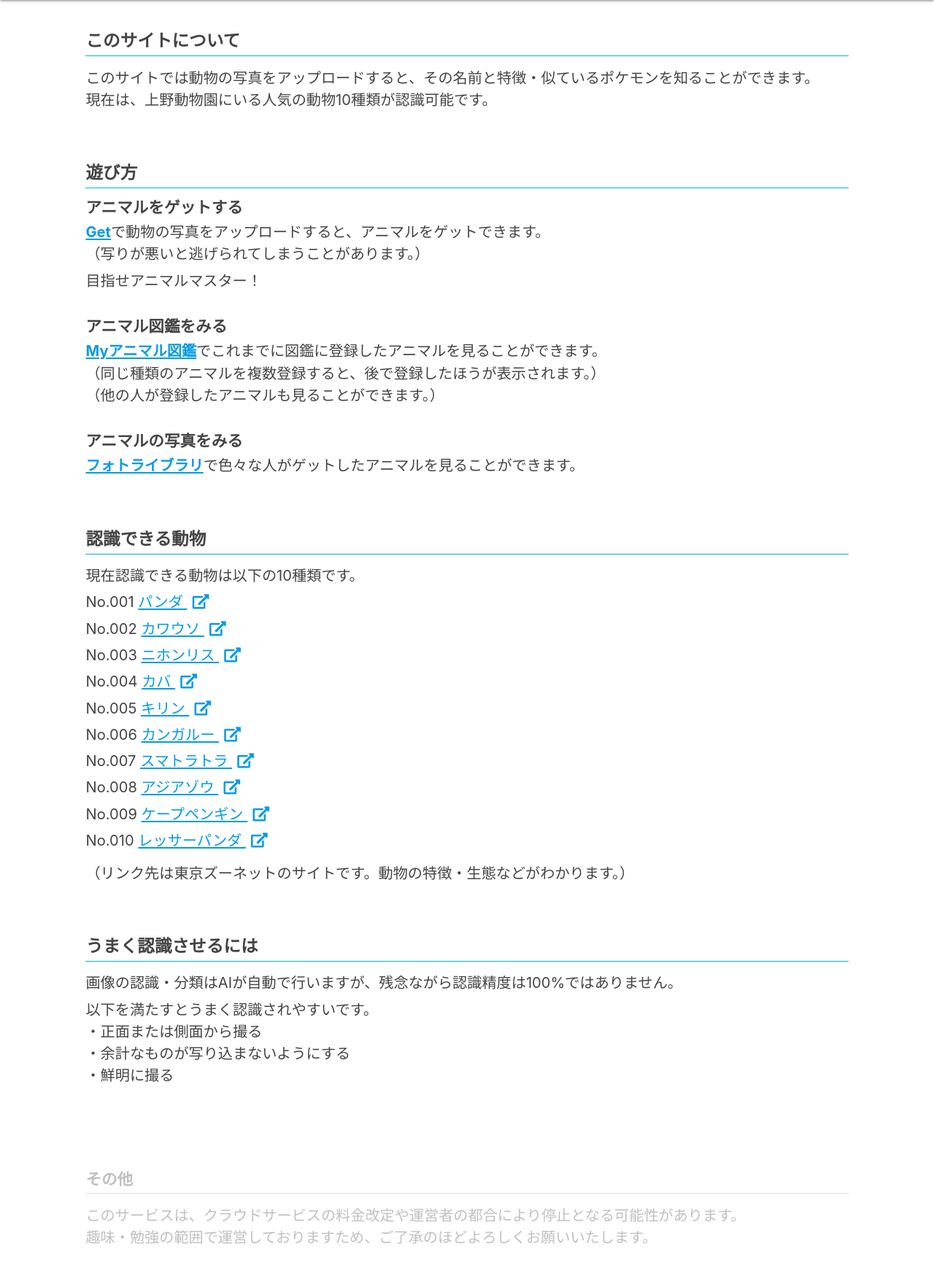
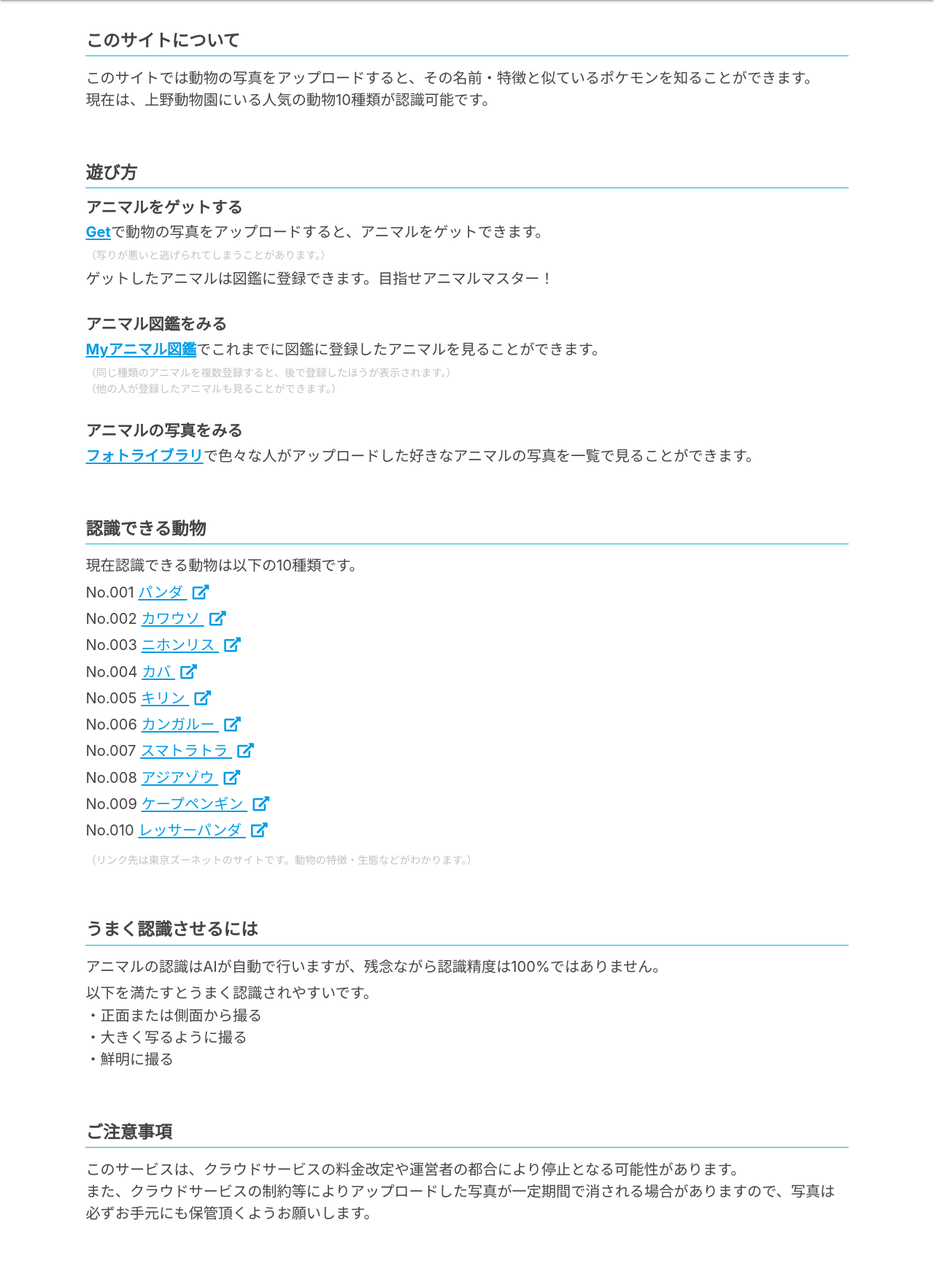
Before and after one commit to yakitori99/Ueno_Zoo_GO, a Flask app: page / in a window 1280 px wide. Shown: the part 64-1806 px from the top of the page at 73% size. Before the commit the page ends 1769 px from the top, so only its background shows below. Run offline with Flask 2, Linux system fonts and the light colour scheme; some libraries are stand-ins or nearby versions.

Commit message:
aboutページの説明、デザインを微修正

```diff
--- a/flaskwebapp/static/css/style.css
+++ b/flaskwebapp/static/css/style.css
@@ -41,7 +41,7 @@ nav ul i {
 /* class -------------------------------------------------------------------------------- */
 /* 補足・注意事項のテキスト */
 .supplement_text {
-  font-size: 80%;
+  font-size: 1rem;
   color: silver;
 }
 
--- a/flaskwebapp/templates/about.html
+++ b/flaskwebapp/templates/about.html
@@ -6,7 +6,7 @@
 
     <h5 style="margin-top:3rem;"><b>このサイトについて</b></h5>
     <p>
-      このサイトでは動物の写真をアップロードすると、その名前と特徴・似ているポケモンを知ることができます。<br>
+      このサイトでは動物の写真をアップロードすると、その名前・特徴と似ているポケモンを知ることができます。<br>
       現在は、上野動物園にいる人気の動物10種類が認識可能です。
     </p>
 
@@ -15,20 +15,22 @@
     <h6>アニマルをゲットする</h6>
     <p>
       <a href="/get"><b>Get</b></a>で動物の写真をアップロードすると、アニマルをゲットできます。<br>
-      （写りが悪いと逃げられてしまうことがあります。）
+      <div class="supplement_text">（写りが悪いと逃げられてしまうことがあります。）</div>
     </p>
-    <p>目指せアニマルマスター！</p>
+    <p>ゲットしたアニマルは図鑑に登録できます。目指せアニマルマスター！</p>
 
     <h6 style="margin-top:2.5rem;">アニマル図鑑をみる</h6>
     <p>
       <a href="/my_animal_index"><b>Myアニマル図鑑</b></a>でこれまでに図鑑に登録したアニマルを見ることができます。<br>
-      （同じ種類のアニマルを複数登録すると、後で登録したほうが表示されます。）<br>
-      （他の人が登録したアニマルも見ることができます。）<br>
+      <div class="supplement_text">
+        （同じ種類のアニマルを複数登録すると、後で登録したほうが表示されます。）<br>
+        （他の人が登録したアニマルも見ることができます。）
+      </div>
     </p>
 
     <h6 style="margin-top:2.5rem;">アニマルの写真をみる</h6>
     <p>
-      <a href="/photo_library"><b>フォトライブラリ</b></a>で色々な人がゲットしたアニマルを見ることができます。
+      <a href="/photo_library"><b>フォトライブラリ</b></a>で色々な人がアップロードした好きなアニマルの写真を一覧で見ることができます。
     </p>
 
 
@@ -55,24 +57,25 @@
     <p>No.010 <a href="https://www.tokyo-zoo.net/encyclopedia/species_detail?species_code=547" target="_blank" rel="noopener noreferrer">レッサーパンダ
       <i class="fas fa-external-link-alt icon_margin_left"></i></a><br></p>
 
-    <p style="margin-top:1rem;">（リンク先は東京ズーネットのサイトです。動物の特徴・生態などがわかります。）</p>
+    <div class="supplement_text" style="margin-top:1rem;">
+        （リンク先は東京ズーネットのサイトです。動物の特徴・生態などがわかります。）
+    </div>
 
 
     <h5 style="margin-top:5rem;"><b>うまく認識させるには</b></h5>
-    <p>画像の認識・分類はAIが自動で行いますが、残念ながら認識精度は100%ではありません。</p>
+    <p>アニマルの認識はAIが自動で行いますが、残念ながら認識精度は100%ではありません。</p>
     <p>
       以下を満たすとうまく認識されやすいです。<br>
       ・正面または側面から撮る<br>
-      ・余計なものが写り込まないようにする<br>
+      ・大きく写るように撮る<br>
       ・鮮明に撮る
     </p>
 
 
-    <h6 class="supplement_text" style="margin-top:8rem;"><b>その他</b></h6>
-    <div class="divider grey lighten-2" style="margin-bottom: 1rem;"></div>
-    <p class="supplement_text">
+    <h5 style="margin-top:5rem;"><b>ご注意事項</b></h5>
+    <p style="margin-bottom:3rem;">
       このサービスは、クラウドサービスの料金改定や運営者の都合により停止となる可能性があります。<br>
-      趣味・勉強の範囲で運営しておりますため、ご了承のほどよろしくお願いいたします。
+      また、クラウドサービスの制約等によりアップロードした写真が一定期間で消される場合がありますので、写真は必ずお手元にも保管頂くようお願いします。
     </p>
 
   </div>
```
